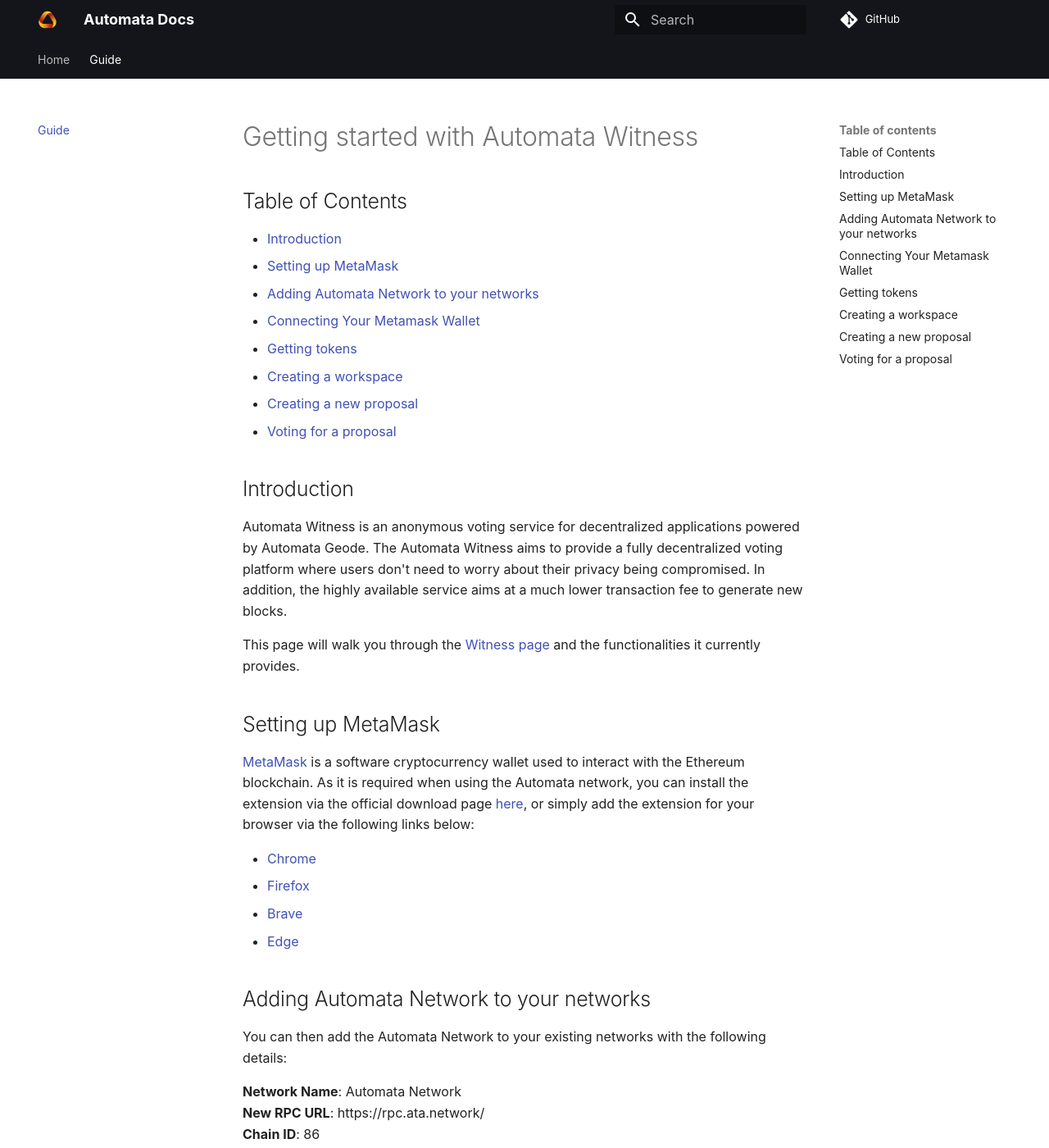
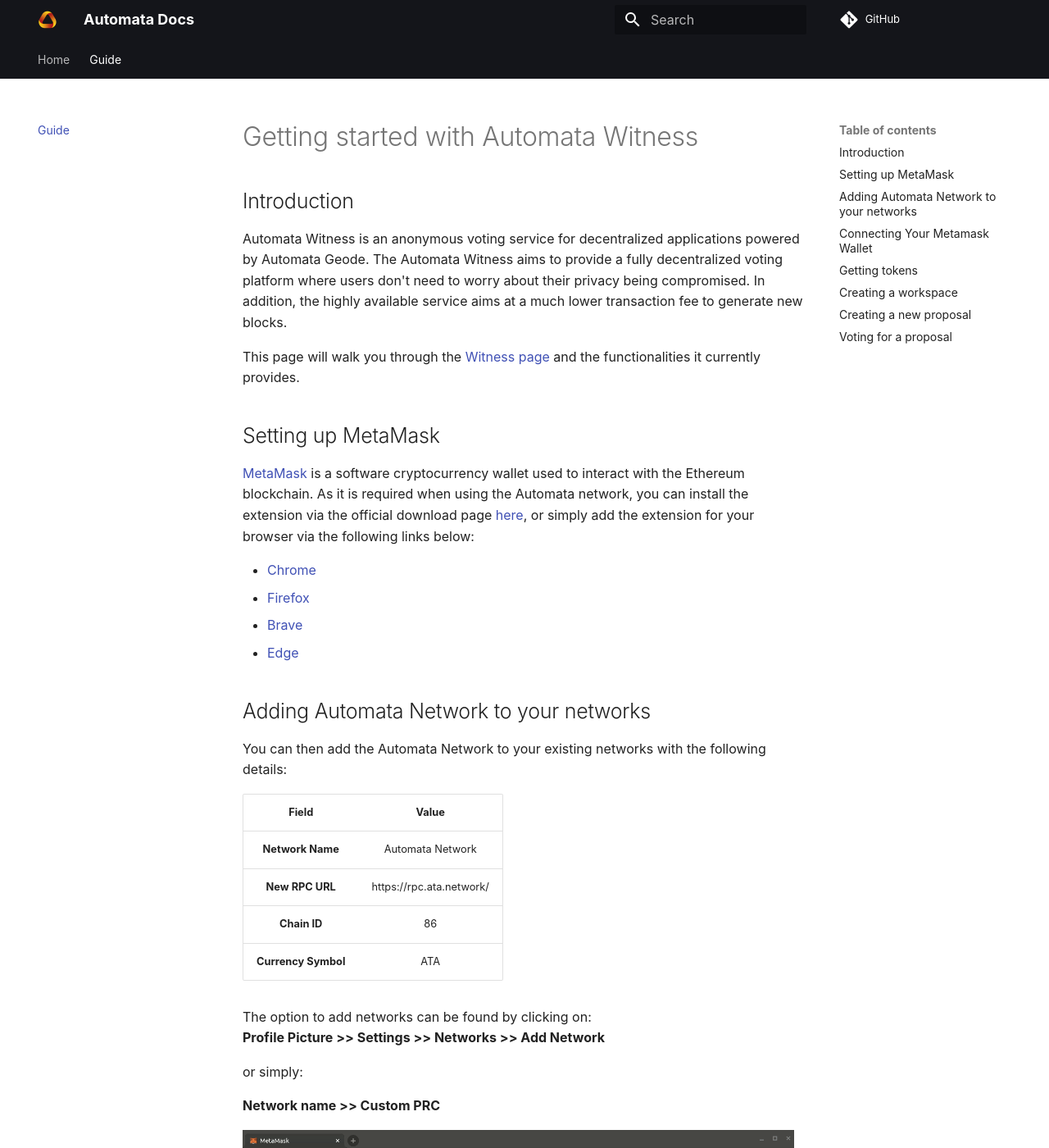
Before and after one commit to automata-network/docs, an MkDocs documentation site: the page built from docs/guide/witness-get-started.md, in a window 1280 px wide and 1400 px high. Shown: the whole window at 82% size. Built offline with MkDocs 1.6.1 and Material for MkDocs 9.7.7, drawn with Linux system fonts in a browser that asks for light colours; comment, search, counter and statistics services are not loaded.

Commit message:
multiple fixes on witness guide

```diff
--- a/docs/guide/witness-get-started.md
+++ b/docs/guide/witness-get-started.md
@@ -1,6 +1,6 @@
 # Getting started with Automata Witness
 
-## Table of Contents
+<!-- ## Table of Contents
 
 - [Introduction](#introduction)
 - [Setting up MetaMask](#setting-up-metamask)
@@ -9,14 +9,13 @@
 - [Getting tokens](#getting-tokens)
 - [Creating a workspace](#creating-a-workspace)
 - [Creating a new proposal](#creating-a-new-proposal)
-- [Voting for a proposal](#voting-for-a-proposal)
-
+- [Voting for a proposal](#voting-for-a-proposal) -->
 
 ## Introduction
 
 Automata Witness is an anonymous voting service for decentralized applications powered by Automata Geode. The Automata Witness aims to provide a fully decentralized voting platform where users don't need to worry about their privacy being compromised. In addition, the highly available service aims at a much lower transaction fee to generate new blocks.
 
-This page will walk you through the [Witness page](https://witness-preview.ata.network/) and the functionalities it currently provides.
+This page will walk you through the [Witness page](https://witness.ata.network/) and the functionalities it currently provides.
 
 ## Setting up MetaMask
 
@@ -32,20 +31,21 @@
 
 You can then add the Automata Network to your existing networks with the following details:
 
-**Network Name**: Automata Network
-**New RPC URL**: https://rpc.ata.network/
-**Chain ID**: 86
-**Currency Symbol**: ATA
+|        Field        |          Value           |
+|:-------------------:|:------------------------:|
+|  **Network Name**   |     Automata Network     |
+|   **New RPC URL**   | https://rpc.ata.network/ |
+|    **Chain ID**     |            86            |
+| **Currency Symbol** |           ATA            |
 
 The option to add networks can be found by clicking on:
 **Profile Picture >> Settings >> Networks >> Add Network**
 
 or simply:
+
 **Network name >> Custom PRC**
 
 <img src="/assets/addingautomata_m.gif" width="673" height="463"/>
-
-
 
 ## Connecting Your Metamask Wallet
 
@@ -53,7 +53,6 @@
 
 <img src="/assets/check1.png" width="673" height="463"/>
 <img src="/assets/check2.png" width="673" height="463"/>
-
 
 You can follow the following steps to connect your wallet:
 
```
